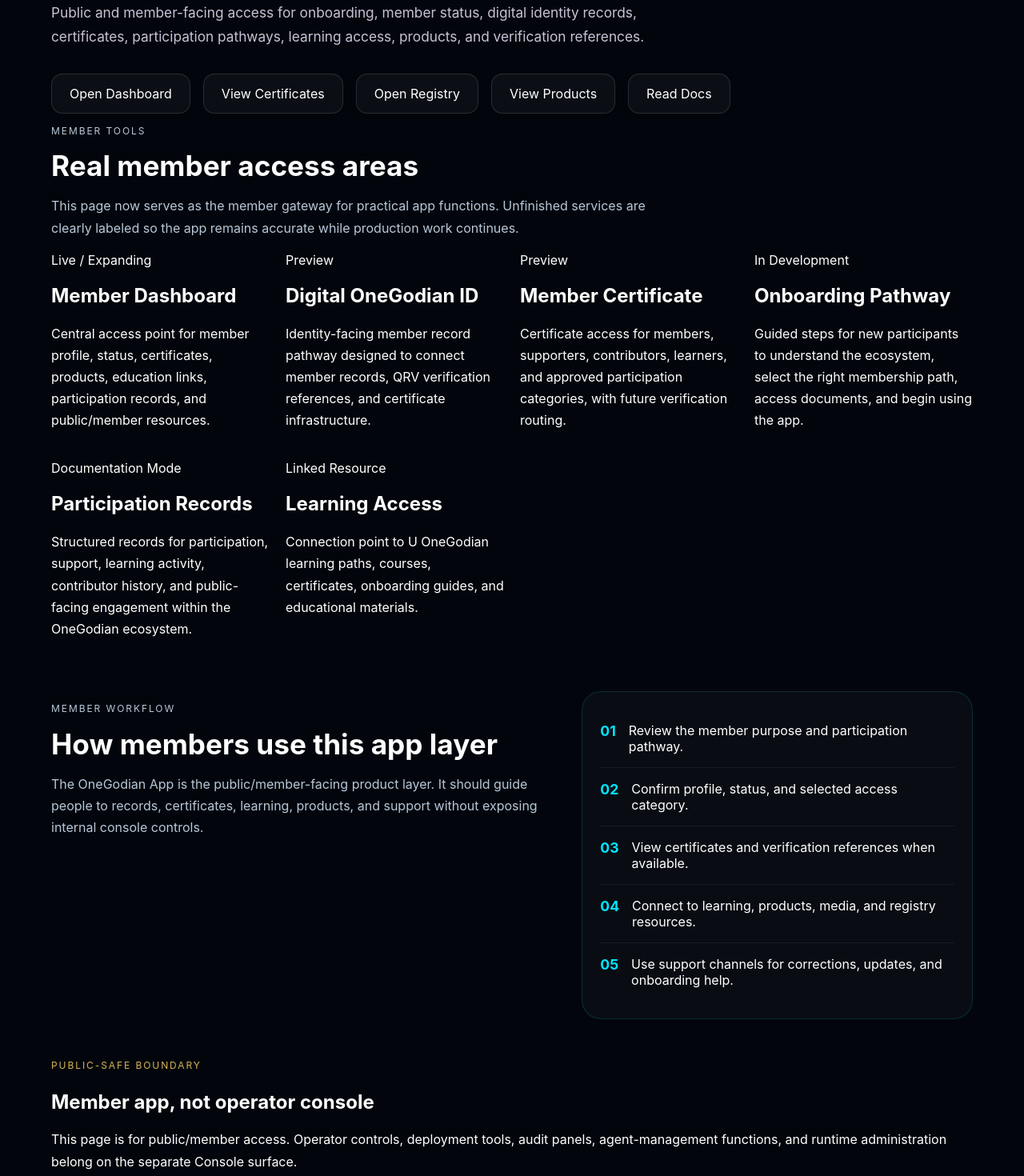
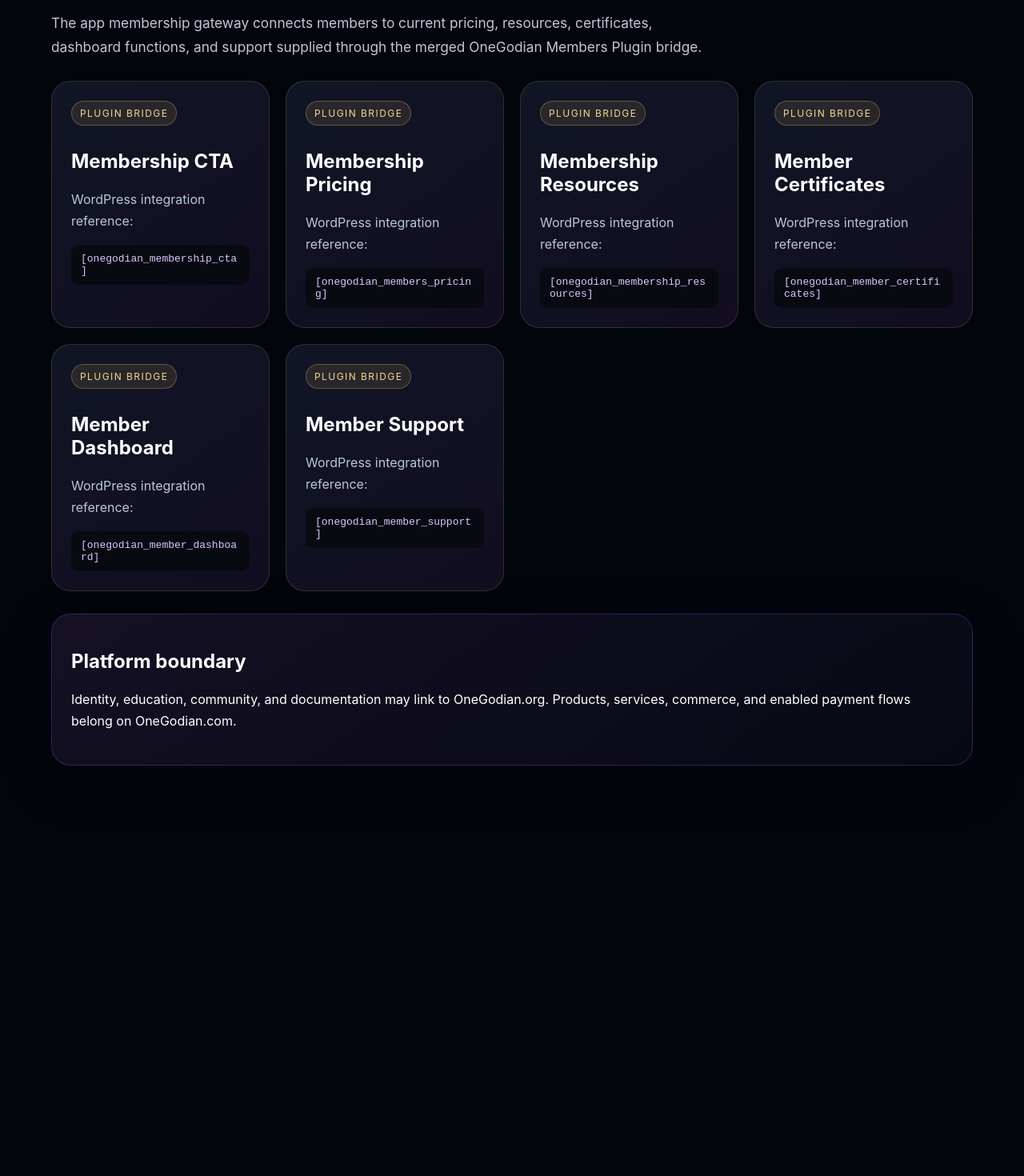
Before and after one commit to ohi-stack/onegodian-app-deploy, a Next.js app: page /members in a window 1280 px wide. Shown: the part 160-1630 px from the top of the page at 80% size. After the commit the page ends 1197 px from the top, so only its background shows below. Built offline with nearby package versions, Linux system fonts and the light colour scheme.

Commit message:
Align members page with merged plugin bridge

```diff
--- a/src/app/members/page.tsx
+++ b/src/app/members/page.tsx
@@ -1,126 +1,6 @@
-const memberSections = [
-  {
-    title: 'Member Dashboard',
-    status: 'Live / Expanding',
-    description:
-      'Central access point for member profile, status, certificates, products, education links, participation records, and public/member resources.',
-  },
-  {
-    title: 'Digital OneGodian ID',
-    status: 'Preview',
-    description:
-      'Identity-facing member record pathway designed to connect member records, QRV verification references, and certificate infrastructure.',
-  },
-  {
-    title: 'Member Certificate',
-    status: 'Preview',
-    description:
-      'Certificate access for members, supporters, contributors, learners, and approved participation categories, with future verification routing.',
-  },
-  {
-    title: 'Onboarding Pathway',
-    status: 'In Development',
-    description:
-      'Guided steps for new participants to understand the ecosystem, select the right membership path, access documents, and begin using the app.',
-  },
-  {
-    title: 'Participation Records',
-    status: 'Documentation Mode',
-    description:
-      'Structured records for participation, support, learning activity, contributor history, and public-facing engagement within the OneGodian ecosystem.',
-  },
-  {
-    title: 'Learning Access',
-    status: 'Linked Resource',
-    description:
-      'Connection point to U OneGodian learning paths, courses, certificates, onboarding guides, and educational materials.',
-  },
-];
-
-const memberActions = [
-  { label: 'Open Dashboard', href: '/dashboard' },
-  { label: 'View Certificates', href: '/certificates' },
-  { label: 'Open Registry', href: '/registry' },
-  { label: 'View Products', href: '/products' },
-  { label: 'Read Docs', href: '/docs' },
-];
-
-const memberWorkflow = [
-  'Review the member purpose and participation pathway.',
-  'Confirm profile, status, and selected access category.',
-  'View certificates and verification references when available.',
-  'Connect to learning, products, media, and registry resources.',
-  'Use support channels for corrections, updates, and onboarding help.',
-];
-
-export default function MembersPage() {
-  return (
-    <main className="page">
-      <a href="/">← Home</a>
-
-      <section className="hero-lite">
-        <p className="kicker">Member Infrastructure</p>
-        <h1>Members</h1>
-        <p className="lead">
-          Public and member-facing access for onboarding, member status, digital identity records,
-          certificates, participation pathways, learning access, products, and verification references.
-        </p>
-        <div className="hero-actions">
-          {memberActions.map((action) => (
-            <a className="button secondary" href={action.href} key={action.href}>{action.label}</a>
-          ))}
-        </div>
-      </section>
-
-      <section className="section-block">
-        <div className="section-heading">
-          <p className="kicker">Member Tools</p>
-          <h2>Real member access areas</h2>
-          <p>
-            This page now serves as the member gateway for practical app functions. Unfinished
-            services are clearly labeled so the app remains accurate while production work continues.
-          </p>
-        </div>
-
-        <div className="grid">
-          {memberSections.map((section) => (
-            <article className="card" key={section.title}>
-              <span className="badge">{section.status}</span>
-              <h2>{section.title}</h2>
-              <p>{section.description}</p>
-            </article>
-          ))}
-        </div>
-      </section>
-
-      <section className="section-block split-section">
-        <div className="section-heading">
-          <p className="kicker">Member Workflow</p>
-          <h2>How members use this app layer</h2>
-          <p>
-            The OneGodian App is the public/member-facing product layer. It should guide people to
-            records, certificates, learning, products, and support without exposing internal console controls.
-          </p>
-        </div>
-
-        <div className="workflow-panel">
-          {memberWorkflow.map((step, index) => (
-            <div className="workflow-row" key={step}>
-              <strong>{String(index + 1).padStart(2, '0')}</strong>
-              <span>{step}</span>
-            </div>
-          ))}
-        </div>
-      </section>
-
-      <section className="section-block notice-panel">
-        <p className="kicker">Public-Safe Boundary</p>
-        <h2>Member app, not operator console</h2>
-        <p>
-          This page is for public/member access. Operator controls, deployment tools, audit panels,
-          agent-management functions, and runtime administration belong on the separate Console surface.
-        </p>
-      </section>
-    </main>
-  );
-}
+const resources=[
+ ['Membership CTA','[onegodian_membership_cta]'],['Membership Pricing','[onegodian_members_pricing]'],
+ ['Membership Resources','[onegodian_membership_resources]'],['Member Certificates','[onegodian_member_certificates]'],
+ ['Member Dashboard','[onegodian_member_dashboard]'],['Member Support','[onegodian_member_support]']
+] as const;
+export default function MembersPage(){return <main className="page"><a href="/dashboard">← Dashboard</a><p className="kicker">Membership</p><h1>OneGodian Members</h1><p className="lead">The app membership gateway connects members to current pricing, resources, certificates, dashboard functions, and support supplied through the merged OneGodian Members Plugin bridge.</p><section className="module-grid">{resources.map(([title,shortcode])=><article className="module-card" key={title}><span className="status-badge">Plugin Bridge</span><h2>{title}</h2><p>WordPress integration reference:</p><code>{shortcode}</code></article>)}</section><section className="notice-card"><h2>Platform boundary</h2><p>Identity, education, community, and documentation may link to OneGodian.org. Products, services, commerce, and enabled payment flows belong on OneGodian.com.</p></section></main>}
```
